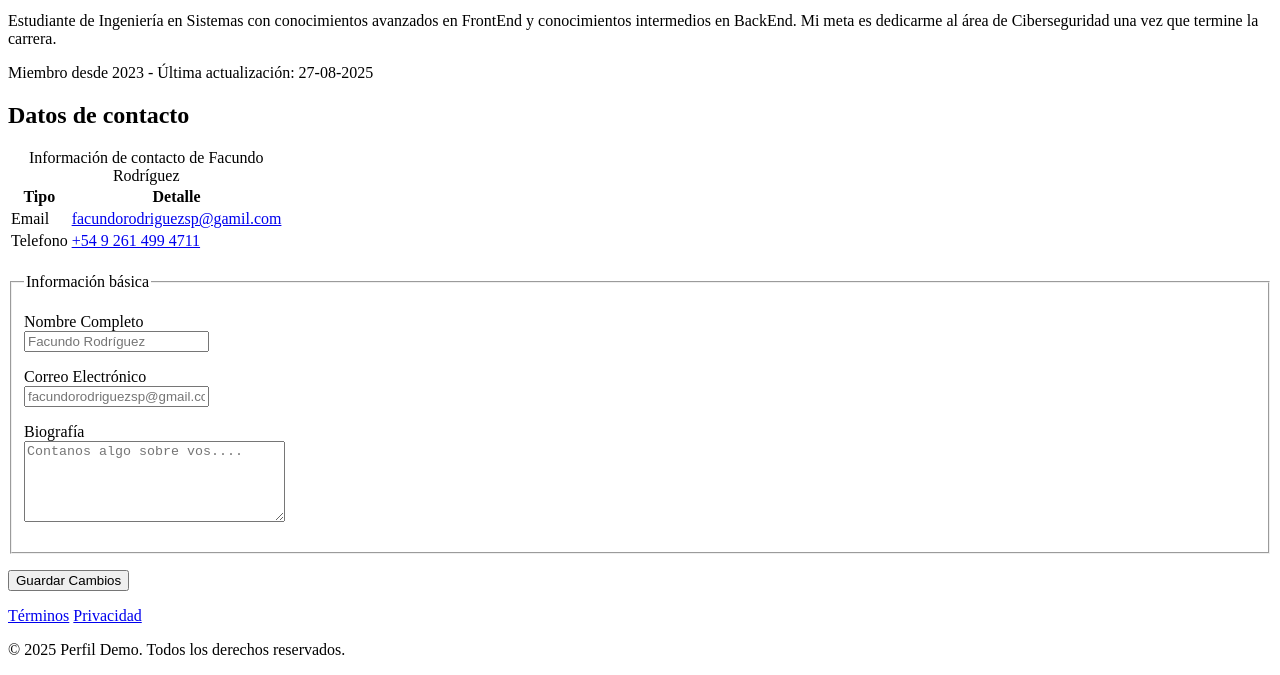
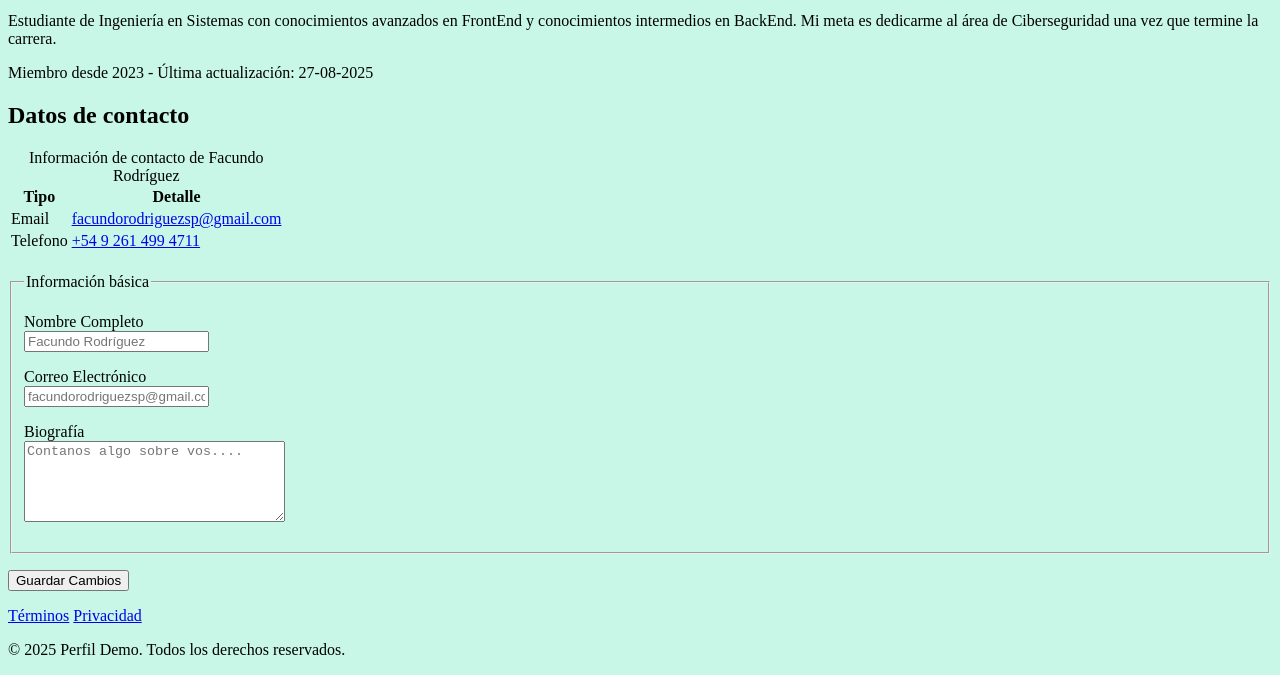
Before and after one commit to facurodriguez06/html5, a plain HTML site: page index.html in a window 1280 px wide. Shown: the part 245-920 px from the top of the page. Drawn offline with Linux system fonts and the light colour scheme.

Commit message:
hola soy facu

```diff
--- a/index.html
+++ b/index.html
@@ -7,6 +7,11 @@
     <meta name="viewport" content="width=device-width, initial-scale=1.0">
     <title>Perfil de usuario de Facundo Rodríguez</title>
 </head>
+<style>
+    body{
+        background-color: rgb(200, 247, 231);
+    }
+</style>
 <body>
     <!--Header-->
     <header>
@@ -16,6 +21,7 @@
 
     <!--Main-->
     <main>
+            <audio src=""></audio>
 
         <!--Biografía??-->
         <section aria-labelledby="bio-titulo">
@@ -51,7 +57,7 @@
                 <tbody>
                     <tr>
                         <td>Email</td>
-                        <td><a href="mailto: facundorodriguezsp@gmail.com"> facundorodriguezsp@gamil.com</a> </td>
+                        <td><a href="mailto: facundorodriguezsp@gmail.com"> facundorodriguezsp@gmail.com</a> </td>
                     </tr>
                     <tr>
                         <td>Telefono</td>
```
